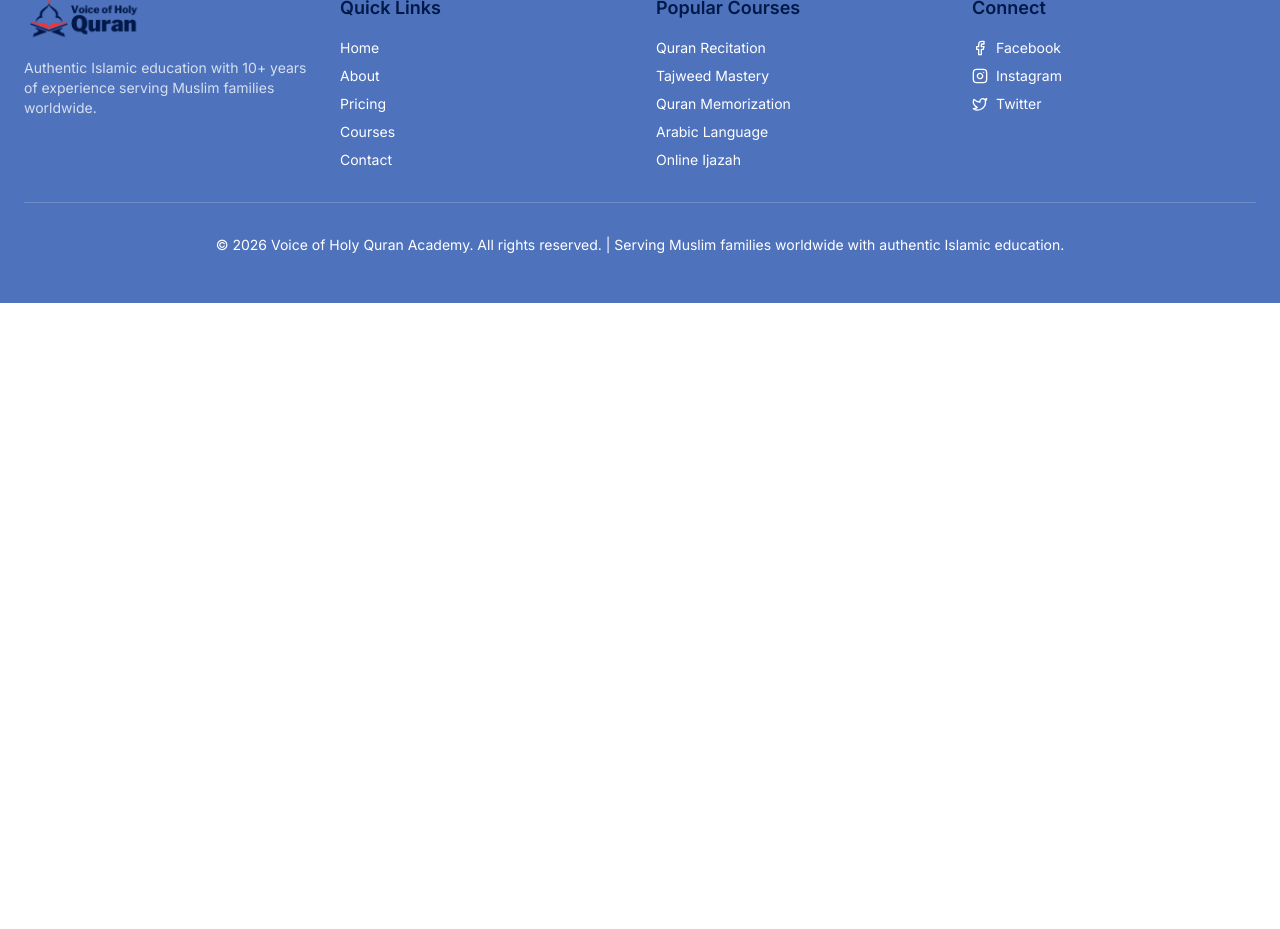
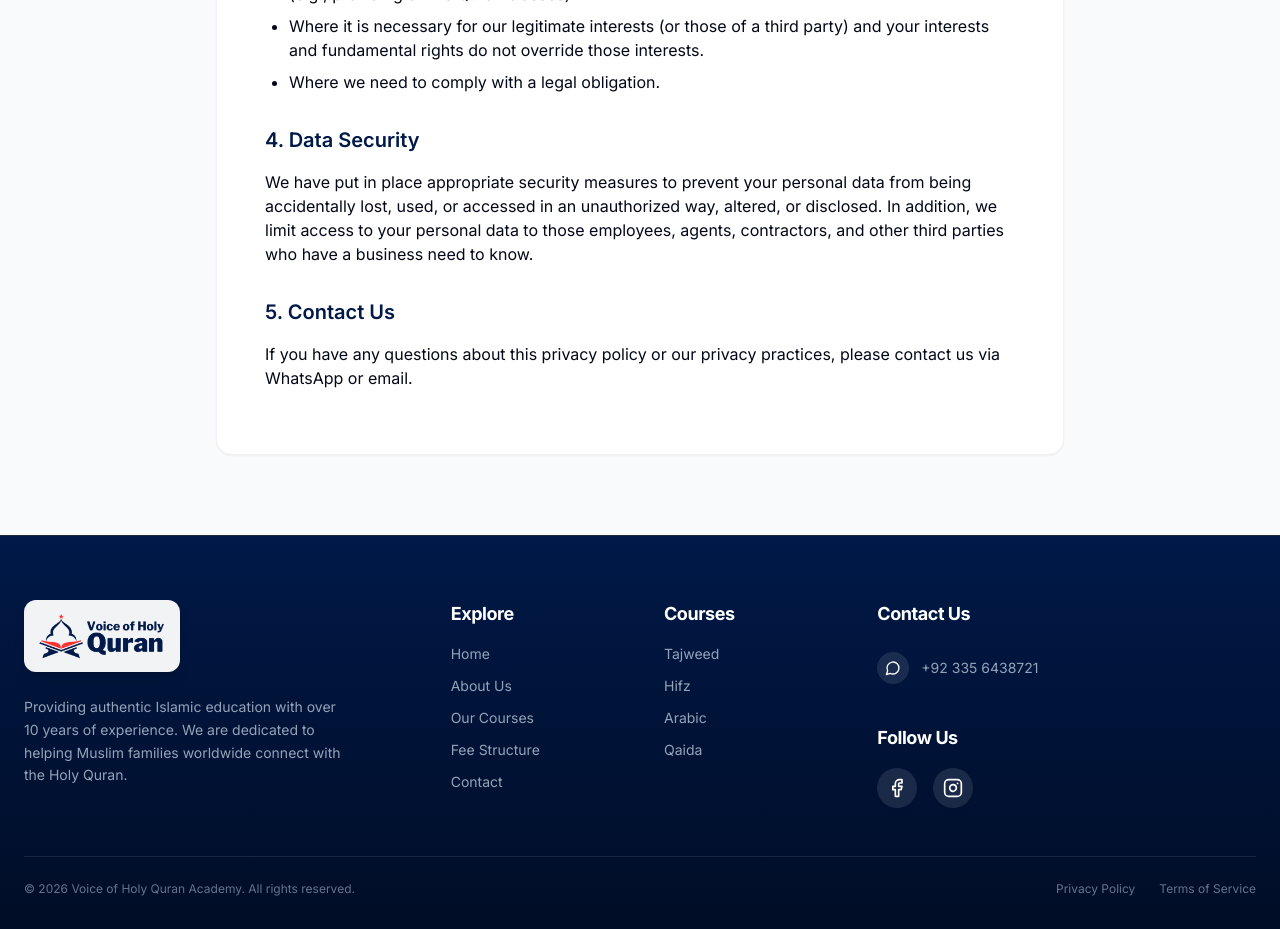
Before and after one commit to mrfantastic05678/vhq, a Next.js app: page /privacy in a window 1280 px wide. Before the commit this address had no page. Shown: the part 920-1849 px from the top of the page. Before the commit the page ends 1223 px from the top, so only its background shows below. Built offline with nearby package versions, Linux system fonts and the light colour scheme.

Commit message:
Refine footer theme, add Privacy/Terms pages, and link socials

```diff
--- /dev/null
+++ b/app/privacy/page.tsx
@@ -0,0 +1,55 @@
+export const metadata = {
+  title: "Privacy Policy | Voice of Holy Quran",
+  description: "Privacy Policy for Voice of Holy Quran Academy",
+};
+
+export default function PrivacyPolicy() {
+  return (
+    <div className="min-h-screen bg-slate-50 py-20">
+      <div className="container max-w-4xl px-4 md:px-6">
+        <div className="bg-white rounded-2xl p-8 md:p-12 shadow-sm border border-border/50">
+          <h1 className="text-3xl md:text-4xl font-bold text-[#001948] mb-6">Privacy Policy</h1>
+          <div className="prose prose-slate max-w-none">
+            <p className="text-muted-foreground mb-6">Last updated: {new Date().toLocaleDateString()}</p>
+
+            <h2 className="text-xl font-semibold text-[#001948] mt-8 mb-4">1. Introduction</h2>
+            <p className="mb-4">
+              Welcome to Voice of Holy Quran Academy. We respect your privacy and are committed to protecting your personal data. This privacy policy will inform you about how we look after your personal data when you visit our website and tell you about your privacy rights and how the law protects you.
+            </p>
+
+            <h2 className="text-xl font-semibold text-[#001948] mt-8 mb-4">2. The Data We Collect</h2>
+            <p className="mb-4">
+              We may collect, use, store and transfer different kinds of personal data about you which we have grouped together as follows:
+            </p>
+            <ul className="list-disc pl-6 mb-4 space-y-2">
+              <li><strong>Identity Data:</strong> includes first name, last name, username or similar identifier.</li>
+              <li><strong>Contact Data:</strong> includes email address and telephone numbers.</li>
+              <li><strong>Technical Data:</strong> includes internet protocol (IP) address, browser type and version, time zone setting and location, browser plug-in types and versions, operating system and platform.</li>
+              <li><strong>Usage Data:</strong> includes information about how you use our website and services.</li>
+            </ul>
+
+            <h2 className="text-xl font-semibold text-[#001948] mt-8 mb-4">3. How We Use Your Data</h2>
+            <p className="mb-4">
+              We will only use your personal data when the law allows us to. Most commonly, we will use your personal data in the following circumstances:
+            </p>
+            <ul className="list-disc pl-6 mb-4 space-y-2">
+              <li>Where we need to perform the contract we are about to enter into or have entered into with you (e.g., providing online Quran classes).</li>
+              <li>Where it is necessary for our legitimate interests (or those of a third party) and your interests and fundamental rights do not override those interests.</li>
+              <li>Where we need to comply with a legal obligation.</li>
+            </ul>
+
+            <h2 className="text-xl font-semibold text-[#001948] mt-8 mb-4">4. Data Security</h2>
+            <p className="mb-4">
+              We have put in place appropriate security measures to prevent your personal data from being accidentally lost, used, or accessed in an unauthorized way, altered, or disclosed. In addition, we limit access to your personal data to those employees, agents, contractors, and other third parties who have a business need to know.
+            </p>
+
+            <h2 className="text-xl font-semibold text-[#001948] mt-8 mb-4">5. Contact Us</h2>
+            <p className="mb-4">
+              If you have any questions about this privacy policy or our privacy practices, please contact us via WhatsApp or email.
+            </p>
+          </div>
+        </div>
+      </div>
+    </div>
+  );
+}
--- /dev/null
+++ b/app/terms/page.tsx
@@ -0,0 +1,55 @@
+export const metadata = {
+  title: "Terms of Service | Voice of Holy Quran",
+  description: "Terms of Service for Voice of Holy Quran Academy",
+};
+
+export default function TermsOfService() {
+  return (
+    <div className="min-h-screen bg-slate-50 py-20">
+      <div className="container max-w-4xl px-4 md:px-6">
+        <div className="bg-white rounded-2xl p-8 md:p-12 shadow-sm border border-border/50">
+          <h1 className="text-3xl md:text-4xl font-bold text-[#001948] mb-6">Terms of Service</h1>
+          <div className="prose prose-slate max-w-none">
+            <p className="text-muted-foreground mb-6">Last updated: {new Date().toLocaleDateString()}</p>
+
+            <h2 className="text-xl font-semibold text-[#001948] mt-8 mb-4">1. Acceptance of Terms</h2>
+            <p className="mb-4">
+              By accessing and using the Voice of Holy Quran Academy website and services, you accept and agree to be bound by the terms and provision of this agreement. If you do not agree to abide by these terms, please do not use this service.
+            </p>
+
+            <h2 className="text-xl font-semibold text-[#001948] mt-8 mb-4">2. Description of Service</h2>
+            <p className="mb-4">
+              Voice of Holy Quran Academy provides online Islamic and Quranic education, including but not limited to Tajweed, Hifz, Arabic Language, and Islamic Studies. Our services include live classes, study materials, and assessments.
+            </p>
+
+            <h2 className="text-xl font-semibold text-[#001948] mt-8 mb-4">3. Enrollment and Fees</h2>
+            <p className="mb-4">
+              Enrollment in our courses is subject to availability and acceptance by the Academy. Fees for courses must be paid in advance as per the agreed schedule. We reserve the right to change our fee structure with appropriate notice.
+            </p>
+
+            <h2 className="text-xl font-semibold text-[#001948] mt-8 mb-4">4. Student Conduct</h2>
+            <p className="mb-4">
+              Students are expected to maintain appropriate behavior during classes. This includes:
+            </p>
+            <ul className="list-disc pl-6 mb-4 space-y-2">
+              <li>Being punctual for scheduled classes.</li>
+              <li>Dressing modestly during video sessions.</li>
+              <li>Showing respect to teachers and staff.</li>
+              <li>Not recording or sharing class sessions without explicit permission.</li>
+            </ul>
+
+            <h2 className="text-xl font-semibold text-[#001948] mt-8 mb-4">5. Cancellation and Refund Policy</h2>
+            <p className="mb-4">
+              If you wish to cancel your enrollment, please provide reasonable notice. Refunds for unused classes or cancellations will be handled according to our current refund policy, available upon request.
+            </p>
+
+            <h2 className="text-xl font-semibold text-[#001948] mt-8 mb-4">6. Modifications to Terms</h2>
+            <p className="mb-4">
+              Voice of Holy Quran Academy reserves the right to modify these terms at any time. We will notify users of any significant changes. Your continued use of the service after such modifications constitutes your acceptance of the new terms.
+            </p>
+          </div>
+        </div>
+      </div>
+    </div>
+  );
+}
--- a/components/Footer.tsx
+++ b/components/Footer.tsx
@@ -1,185 +1,138 @@
 import Link from "next/link";
 import Image from "next/image";
+import { MessageCircle, Facebook, Instagram } from "lucide-react";
+import { WHATSAPP_URL } from "@/lib/constants";
 
 export default function Footer() {
   return (
-    <footer className="w-full border-t bg-primary text-white py-12">
+    <footer className="w-full border-t border-slate-800 bg-gradient-to-b from-[#001948] to-[#000d26] text-slate-300 pt-12 md:pt-16 pb-6 md:pb-8">
       <div className="container px-4 md:px-6">
-        <div className="grid gap-8 sm:grid-cols-2 md:grid-cols-4">
-          <div className="space-y-4">
+        <div className="grid gap-12 sm:grid-cols-2 md:grid-cols-3">
+          <div className="space-y-6">
             <div className="flex items-center gap-2">
+              <div className="bg-white/95 p-2 rounded-xl inline-block shadow-lg">
                 <Image
                   src="/logo.webp"
                   alt="Voice Of Holy Quran"
-                width={120}
-                height={60}
+                  width={140}
+                  height={70}
                   style={{ height: "auto" }}
                 />
               </div>
-            <p className="text-sm text-primary-foreground/80">
-              Authentic Islamic education with 10+ years of experience serving
-              Muslim families worldwide.
+            </div>
+            <p className="text-sm text-slate-400 leading-relaxed max-w-xs">
+              Providing authentic Islamic education with over 10 years of experience. We are dedicated to helping Muslim families worldwide connect with the Holy Quran.
             </p>
           </div>
+
+          <div className="grid grid-cols-2 gap-8 md:gap-12">
             <div className="space-y-4">
-            <h3 className="text-lg text-[#001948] font-semibold">Quick Links</h3>
-            <ul className="space-y-2 text-sm">
+              <h3 className="text-lg font-bold text-white tracking-tight">Explore</h3>
+              <ul className="space-y-3 text-sm">
                 <li>
-                <Link href="/" className="hover:underline transition-colors">
+                  <Link href="/" className="text-slate-400 hover:text-white transition-colors">
                     Home
                   </Link>
                 </li>
                 <li>
-                <Link
-                  href="/about"
-                  className="hover:underline transition-colors"
-                >
-                  About
+                  <Link href="/about" className="text-slate-400 hover:text-white transition-colors">
+                    About Us
                   </Link>
                 </li>
                 <li>
-                <Link
-                  href="/fee"
-                  className="hover:underline transition-colors"
-                >
-                  Pricing
+                  <Link href="/courses" className="text-slate-400 hover:text-white transition-colors">
+                    Our Courses
                   </Link>
                 </li>
                 <li>
-                <Link
-                  href="/courses"
-                  className="hover:underline transition-colors"
-                >
-                  Courses
+                  <Link href="/fee" className="text-slate-400 hover:text-white transition-colors">
+                    Fee Structure
                   </Link>
                 </li>
                 <li>
-                <Link
-                  href="/contact"
-                  className="hover:underline transition-colors"
-                >
+                  <Link href="/contact" className="text-slate-400 hover:text-white transition-colors">
                     Contact
                   </Link>
                 </li>
               </ul>
             </div>
             <div className="space-y-4">
-            <h3 className="text-lg text-[#001948] font-semibold">Popular Courses</h3>
-            <ul className="space-y-2 text-sm">
+              <h3 className="text-lg font-bold text-white tracking-tight">Courses</h3>
+              <ul className="space-y-3 text-sm">
                 <li>
-                <Link href="/courses/quran-recitation-tajweed" className="hover:underline transition-colors">
-                  Quran Recitation
+                  <Link href="/courses/quran-recitation-tajweed" className="text-slate-400 hover:text-white transition-colors">
+                    Tajweed
                   </Link>
                 </li>
                 <li>
-                <Link href="/courses/tajweed-mastery-course" className="hover:underline transition-colors">
-                  Tajweed Mastery
+                  <Link href="/courses/quran-memorization-hifz" className="text-slate-400 hover:text-white transition-colors">
+                    Hifz
                   </Link>
                 </li>
                 <li>
-                <Link href="/courses/quran-memorization-hifz" className="hover:underline transition-colors">
-                  Quran Memorization
+                  <Link href="/courses/arabic-language-course" className="text-slate-400 hover:text-white transition-colors">
+                    Arabic
                   </Link>
                 </li>
                 <li>
-                <Link href="/courses/arabic-language-course" className="hover:underline transition-colors">
-                  Arabic Language
-                </Link>
-              </li>
-              <li>
-                <Link href="/courses/online-ijazah-course" className="hover:underline transition-colors">
-                  Online Ijazah
-                </Link>
-              </li>
-            </ul>
-          </div>
-          <div className="space-y-4">
-            <h3 className="text-lg text-[#001948] font-semibold">Connect</h3>
-            <ul className="space-y-2 text-sm">
-              <li>
-                <Link
-                  href="#"
-                  className="flex items-center hover:underline transition-colors"
-                >
-                  <svg
-                    xmlns="http://www.w3.org/2000/svg"
-                    width="24"
-                    height="24"
-                    viewBox="0 0 24 24"
-                    fill="none"
-                    stroke="currentColor"
-                    strokeWidth="2"
-                    strokeLinecap="round"
-                    strokeLinejoin="round"
-                    className="mr-2 h-4 w-4"
-                  >
-                    <path d="M18 2h-3a5 5 0 0 0-5 5v3H7v4h3v8h4v-8h3l1-4h-4V7a1 1 0 0 1 1-1h3z"></path>
-                  </svg>
-                  Facebook
-                </Link>
-              </li>
-              <li>
-                <Link
-                  href="#"
-                  className="flex items-center hover:underline transition-colors"
-                >
-                  <svg
-                    xmlns="http://www.w3.org/2000/svg"
-                    width="24"
-                    height="24"
-                    viewBox="0 0 24 24"
-                    fill="none"
-                    stroke="currentColor"
-                    strokeWidth="2"
-                    strokeLinecap="round"
-                    strokeLinejoin="round"
-                    className="mr-2 h-4 w-4"
-                  >
-                    <rect
-                      width="20"
-                      height="20"
-                      x="2"
-                      y="2"
-                      rx="5"
-                      ry="5"
-                    ></rect>
-                    <path d="M16 11.37A4 4 0 1 1 12.63 8 4 4 0 0 1 16 11.37z"></path>
-                    <line x1="17.5" x2="17.51" y1="6.5" y2="6.5"></line>
-                  </svg>
-                  Instagram
-                </Link>
-              </li>
-              <li>
-                <Link
-                  href="#"
-                  className="flex items-center hover:underline transition-colors"
-                >
-                  <svg
-                    xmlns="http://www.w3.org/2000/svg"
-                    width="24"
-                    height="24"
-                    viewBox="0 0 24 24"
-                    fill="none"
-                    stroke="currentColor"
-                    strokeWidth="2"
-                    strokeLinecap="round"
-                    strokeLinejoin="round"
-                    className="mr-2 h-4 w-4"
-                  >
-                    <path d="M22 4s-.7 2.1-2 3.4c1.6 10-9.4 17.3-18 11.6 2.2.1 4.4-.6 6-2C3 15.5.5 9.6 3 5c2.2 2.6 5.6 4.1 9 4-.9-4.2 4-6.6 7-3.8 1.1 0 3-1.2 3-1.2z"></path>
-                  </svg>
-                  Twitter
+                  <Link href="/courses/noorani-qaida-course" className="text-slate-400 hover:text-white transition-colors">
+                    Qaida
                   </Link>
                 </li>
               </ul>
             </div>
           </div>
-        <div className="mt-8 border-t border-primary-foreground/20 pt-8 text-center text-sm">
+
+          <div className="space-y-6">
+            <h3 className="text-lg font-bold text-white tracking-tight">Contact Us</h3>
+            <div className="space-y-4 text-sm">
+              <Link
+                href={WHATSAPP_URL}
+                target="_blank"
+                rel="noopener noreferrer"
+                className="flex items-center gap-3 text-slate-400 hover:text-white transition-colors group"
+              >
+                <div className="flex h-8 w-8 items-center justify-center rounded-full bg-white/10 group-hover:bg-white/20 text-white transition-colors">
+                  <MessageCircle className="h-4 w-4" />
+                </div>
+                <span>+92 335 6438721</span>
+              </Link>
+            </div>
+
+            <div className="pt-4">
+              <h3 className="text-lg font-bold text-white tracking-tight mb-4">Follow Us</h3>
+              <div className="flex items-center gap-4">
+                <Link
+                  href="https://www.facebook.com/voiceholyquran"
+                  target="_blank"
+                  rel="noopener noreferrer"
+                  className="flex h-10 w-10 items-center justify-center rounded-full bg-white/10 hover:bg-[#1877F2] text-white transition-all duration-300 hover:scale-110 shadow-sm"
+                  aria-label="Facebook"
+                >
+                  <Facebook className="h-5 w-5" />
+                </Link>
+                <Link
+                  href="https://www.instagram.com/quranvoiceofholy/"
+                  target="_blank"
+                  rel="noopener noreferrer"
+                  className="flex h-10 w-10 items-center justify-center rounded-full bg-white/10 hover:bg-gradient-to-tr hover:from-[#f09433] hover:via-[#dc2743] hover:to-[#bc1888] text-white transition-all duration-300 hover:scale-110 shadow-sm"
+                  aria-label="Instagram"
+                >
+                  <Instagram className="h-5 w-5" />
+                </Link>
+              </div>
+            </div>
+          </div>
+        </div>
+
+        <div className="mt-12 border-t border-white/10 pt-6 flex flex-col md:flex-row justify-between items-center gap-4 text-xs text-slate-500">
           <p>
-            © {new Date().getFullYear()} Voice of Holy Quran Academy. All rights
-            reserved. | Serving Muslim families worldwide with authentic Islamic
-            education.
+            © {new Date().getFullYear()} Voice of Holy Quran Academy. All rights reserved.
           </p>
+          <div className="flex gap-6">
+            <Link href="/privacy" className="hover:text-white transition-colors">Privacy Policy</Link>
+            <Link href="/terms" className="hover:text-white transition-colors">Terms of Service</Link>
+          </div>
         </div>
       </div>
     </footer>
```
Lines whose indentation alone changed are shown as unchanged.
